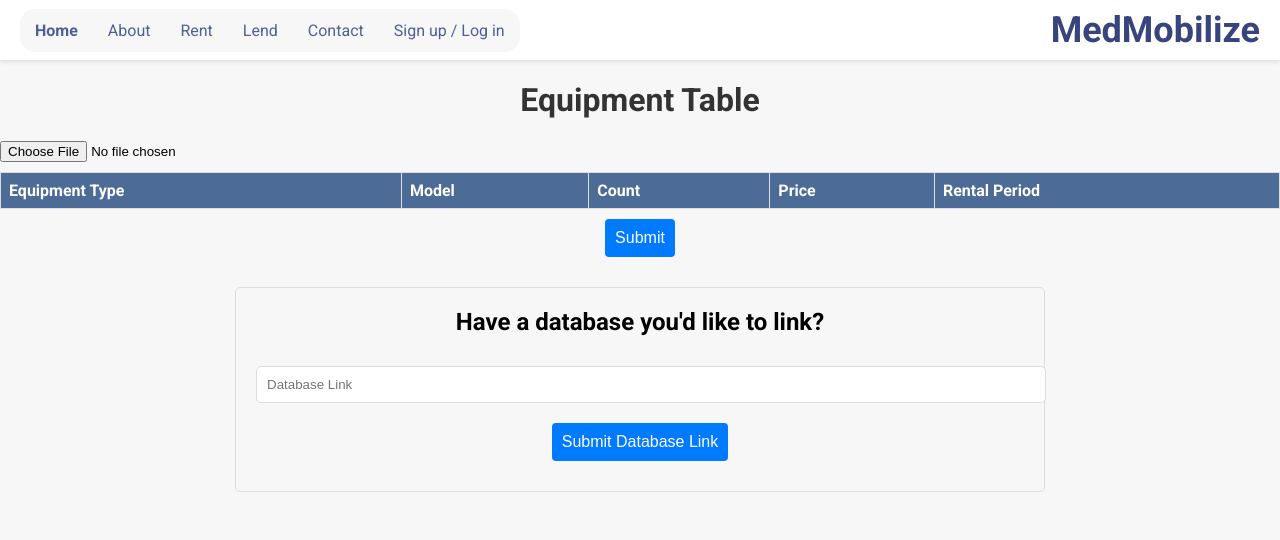
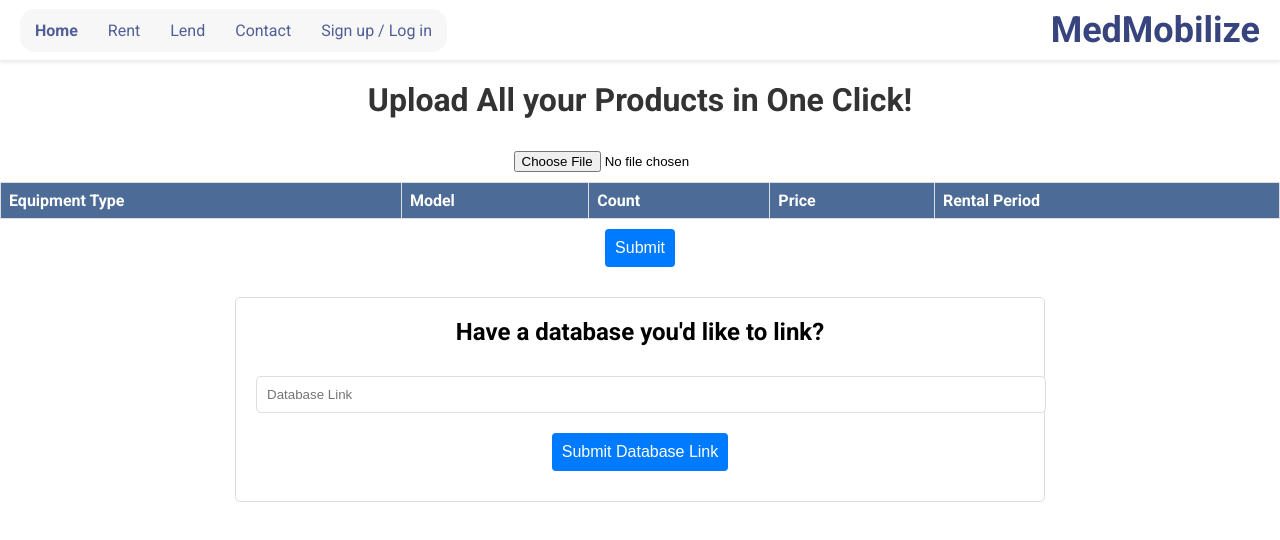
Before and after one commit to daniyalmohammed/Velocity-AgeTech-Challenge, a React (Create React App) app: page /sell in a window 1280 px wide. Shown: the top 540 px of the page. Built offline with nearby package versions, Linux system fonts and the light colour scheme.

Commit message:
minor changes

```diff
--- a/src/App.js
+++ b/src/App.js
@@ -19,8 +19,8 @@
         <nav className="navbar">
           <div className="navbar-nav">
             <Link to="/" className="nav-item">Home</Link>
-            <Link to="/about" className="nav-item">About</Link>
-            <Link to="/equipment-list" className="nav-item">Rent</Link>
+            {/* <Link to="/about" className="nav-item">About</Link> */}
+            <Link to="/login" className="nav-item">Rent</Link>
             <Link to="/sell" className="nav-item">Lend</Link>
             <Link to="/contact" className="nav-item">Contact</Link>
             <Link to="/login" className="nav-item">Sign up / Log in</Link>
--- a/src/Sell.css
+++ b/src/Sell.css
@@ -1,7 +1,11 @@
 /* Sell.css */
-
+body {
+  font-family: 'Roboto', sans-serif;
+  background-color: white; /* Set the background color to white */
+}
 h1 {
     text-align: center;
+    background-color: #fff;
   }
 
   table {
@@ -16,12 +20,13 @@
   }
 
   tr:hover {
-    background-color: #f5f5f5;
+    background-color: #fff;
   }
 
   input[type="file"] {
-    display: block;
+    display: inline-flex;
     margin: 10px 0;
+    background-color: #fff;
   }
 
   button {
--- a/src/Sell.js
+++ b/src/Sell.js
@@ -45,7 +45,7 @@
 
   return (
     <div>
-      <h1>Equipment Table</h1>
+      <h1>Upload All your Products in One Click!</h1>
       <input type="file" onChange={handleFileUpload} accept=".csv" />
       <table>
         <thead>
```
